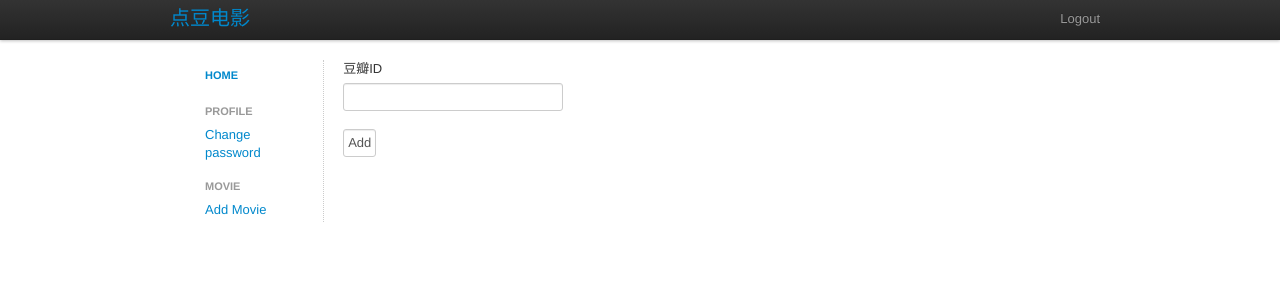
After one commit to tairan/diandou, a Flask app: page /admin/movie/add in a window 1280 px wide. The commit adds this page. Shown: the top 300 px of the page. Run offline with Flask 2, Linux system fonts and the light colour scheme; some libraries are stand-ins or nearby versions.

Commit message:
update the feature add movie from douban site.
some render layout change.
smaill changes.

```diff
--- /dev/null
+++ b/diandou/templates/add_movie_form.html
@@ -0,0 +1,21 @@
+{% extends "admin.html" %}
+{% block trunk %}
+{% for msg in get_flashed_messages() %}
+<div class="alert alert-message">
+    {{ msg }}
+</div>
+{% endfor %}
+<form action="{{ url_for('add_movie') }}" method="post">
+    <p><label>豆瓣ID</label><input type="text" name="douban_id"></p>
+    <p><input type="submit" value="Add"></p>
+</form>
+{% endblock %}
+
+{% block javascripts %}
+<script>
+    $(function(){
+        jQuery.fx.interval = 3000;
+        $('div.alert.alert-message').hide('slow');
+    });
+</script>
+{% endblock %}
--- /dev/null
+++ b/diandou/templates/admin.html
@@ -0,0 +1,24 @@
+{% extends "layout.html" %}
+{% block container %}
+<div class="container" style="margin-top:60px;">
+    <div class="container-fluid">
+        <div class="row-fluid">
+            <div class="span2" style="border-right:dotted #ccc 1px;">
+                <ul class="nav nav-list">
+                    <li class="nav-header">
+                    <a href="{{ url_for('dashboard') }}">Home</a></li>
+                    <li class="nav-header">
+                    Profile</li>
+                    <li><a href="{{ url_for('change_password') }}">Change password</a></li>
+                    <li class="nav-header">
+                    Movie</li>
+                    <li><a href="{{ url_for('add_movie') }}">Add Movie</a></li>
+                </ul>
+            </div><!-- siderbar -->
+            <div class="span10">
+                {% block trunk %}{% endblock %}
+            </div><!-- content -->
+        </div>
+    </div>
+</div>
+{% endblock %}
--- a/diandou/templates/layout.html
+++ b/diandou/templates/layout.html
@@ -50,9 +50,9 @@
 <script>window.jQuery || document.write('<script src="{{ url_for('static', filename='js/jquery-1.6.4.min.js') }}"><\/script>')</script>
 
 <!-- scripts concatenated and minified via build script -->
-<script src="{{ url_for('static', filename='js/bootstrap.min.js') }}"></script>
+<!-- script src="{{ url_for('static', filename='js/bootstrap.min.js') }}"></script-->
 <!-- end scripts -->
-
+{% block javascripts %}{% endblock %}
 <!-- Asynchronous Google Analytics snippet. Change UA-XXXXX-X to be your site's ID.
     mathiasbynens.be/notes/async-analytics-snippet -->
 <script>/*
--- a/diandou/views.py
+++ b/diandou/views.py
@@ -44,7 +44,13 @@ def logout():
 @app.route('/admin')
 @login_required
 def dashboard():
-    return "<h1>Welcome admin</h1>"
+    return render_template('admin.html')
+
+
+@app.route('/admin/password/update')
+@login_required
+def change_password():
+    pass
 
 
 @app.route('/')
@@ -52,20 +58,21 @@ def home():
     return redirect(url_for('movie_list'))
 
 
-@app.route('/admin/movie/add/<douban_id>')
+@app.route('/admin/movie/add', methods=['GET', 'POST'])
 @login_required
-def add_movie(douban_id):
-    movie = get_movie(douban_id)
-    if movie is None:
-        return "404"
+def add_movie():
+    if request.method == 'POST':
+        douban_id = request.form.get('douban_id')
+        movie = get_movie(douban_id)
 
-    exist = Movie.query.filter_by(douban_id=douban_id).first()
-    if exist is None:
-        movie = Movie(movie)
-        db.session.add(movie)
-        db.session.commit()
+        exist = Movie.query.filter_by(douban_id=douban_id).first()
+        if exist is None:
+            movie = Movie(movie)
+            db.session.add(movie)
+            db.session.commit()
+            flash('Add movie successful!')
 
-    return render_template('movie_details.html', movie=movie)
+    return render_template('add_movie_form.html')
 
 
 @app.route("/movie/<douban_id>")
```
